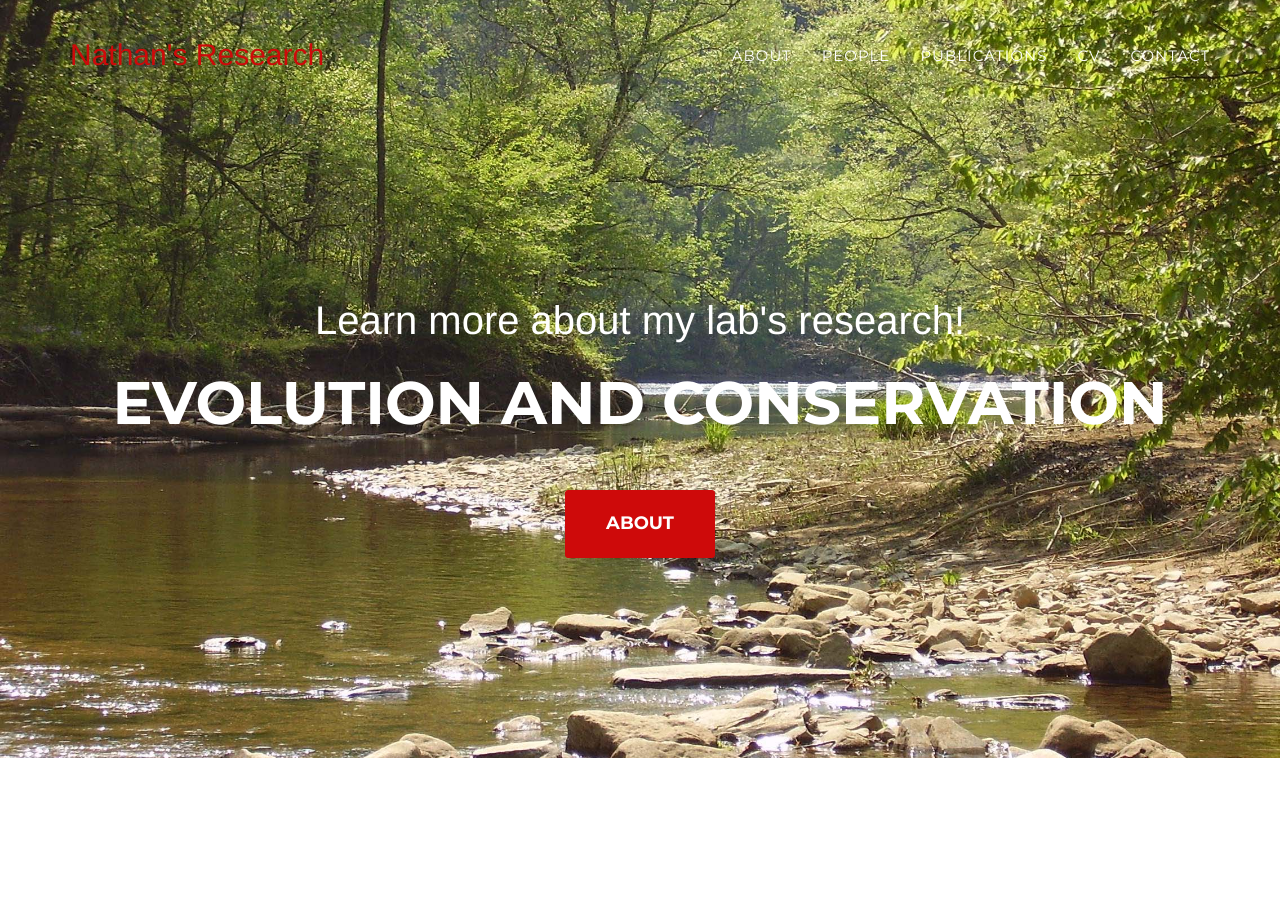
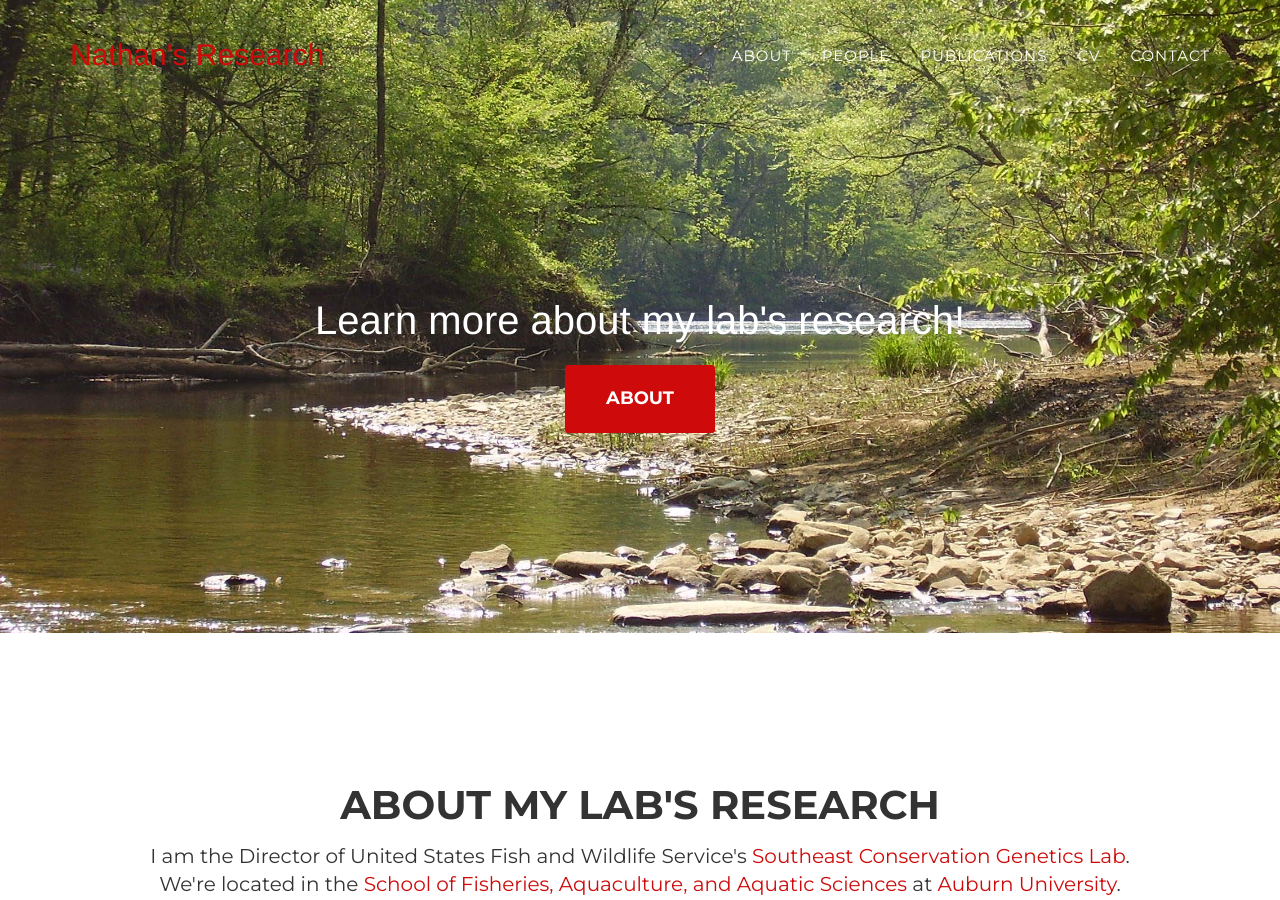
Before and after one commit to NathanWhelan/nathanwhelan.github.io, a Jekyll site: the page built from index.html, in a window 1280 px wide and 900 px high. Built offline with Jekyll 4.4.1, drawn with Linux system fonts in a browser that asks for light colours; some web fonts are replaced.

Commit message:
reconfigure header for mobile

```diff
--- a/_includes/header.html
+++ b/_includes/header.html
@@ -47,7 +47,7 @@
         <div class="container">
             <div class="intro-text">
                 <div class="intro-lead-in">Learn more about my lab's research!</div>
-                <div class="intro-heading">Evolution and Conservation</div>
+           <!--     <div class="intro-heading">Evolution and Conservation</div> -->
                 <a href="#about" class="page-scroll btn btn-xl">About</a>
             </div>
         </div>
```
